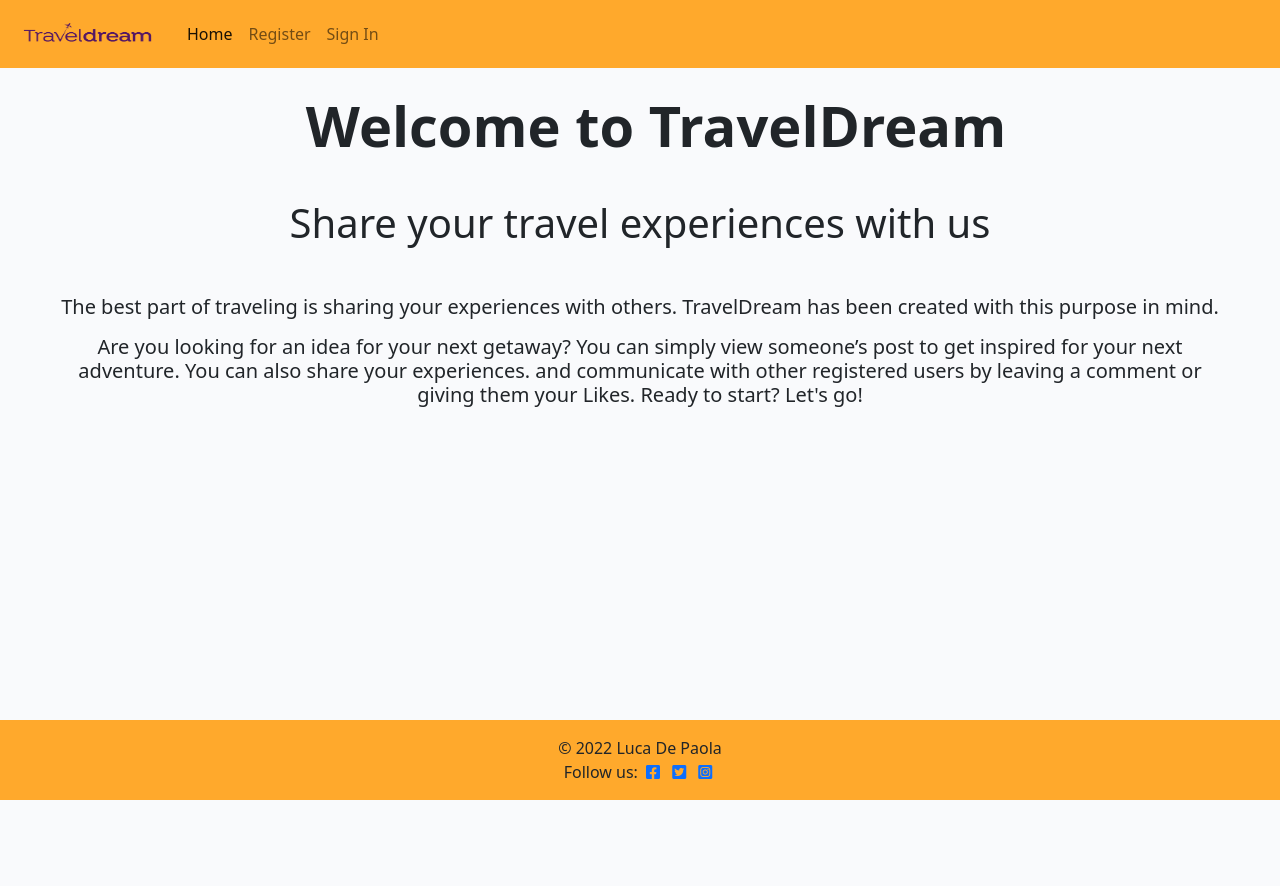
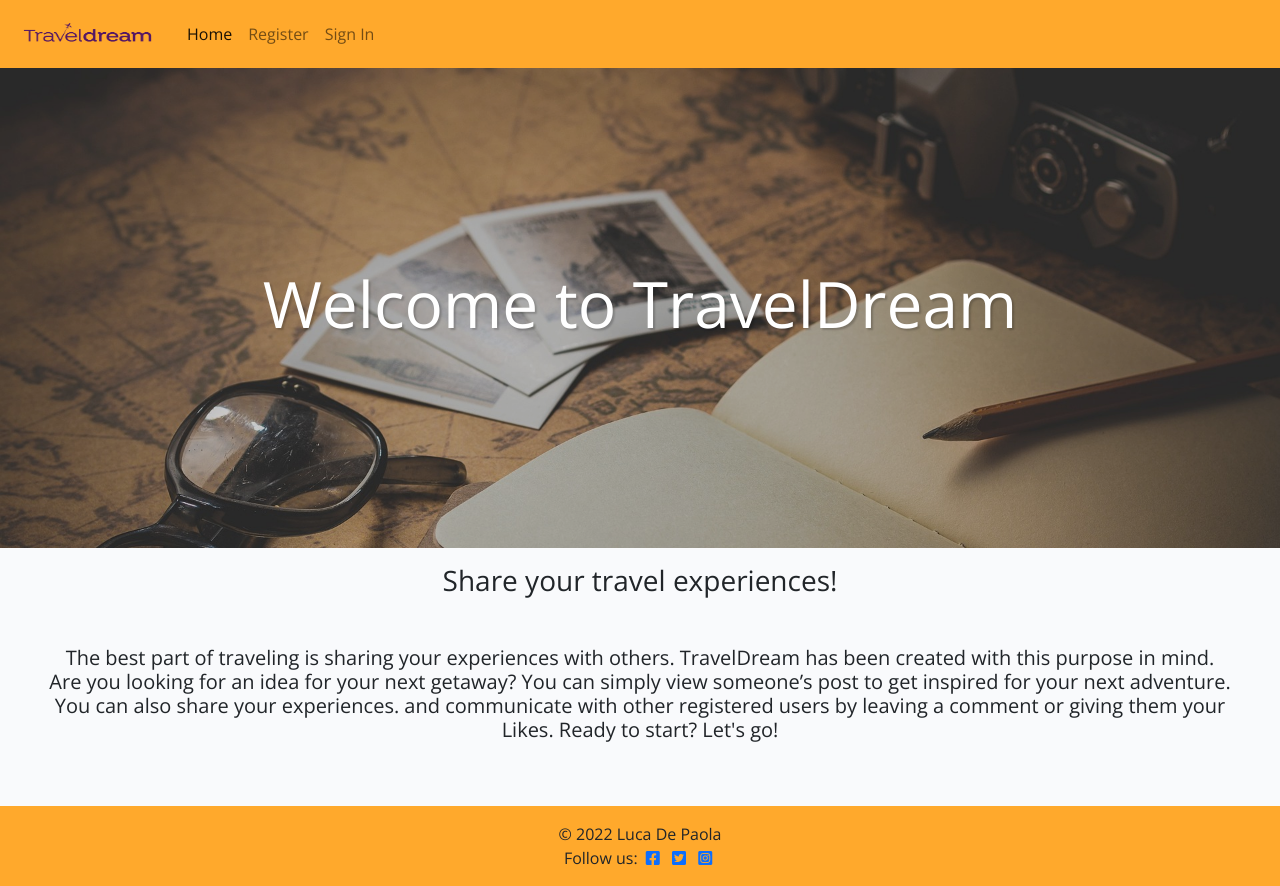
Before and after one commit to LucaDP07/TravelBlog, a Django app: page / in a window 1280 px wide. Before the commit the page ends 800 px from the top, so only its background shows below. Run offline with Django 3.2, Linux system fonts and the light colour scheme; data that the repository does not hold is empty.

Commit message:
Add background image overlay with text to index.html and style it

```diff
--- a/static/css/style.css
+++ b/static/css/style.css
@@ -1,5 +1,9 @@
+@import url('https://fonts.googleapis.com/css2?family=Lato:wght@900&family=Open+Sans:wght@300&display=swap');
+
 body {
     background-color: #F9FAFC;
+    font-family: Open Sans, sans-serif;
+
 }
 
 .brand {
@@ -142,3 +146,33 @@ body {
 table {
     border: 4px solid #FFA92C;
 }
+
+.hero-image {
+    background-size: cover;
+    min-height: 60vh;
+    position: relative;
+    color: white;
+    text-shadow: 2px 2px 2px rgba(0,0,0,.2);
+}
+
+h1 {
+    font-size: 4rem;
+}
+
+.color-overlay {
+    position: absolute;
+    width: 100%;
+    height: 100%;
+    background-color: rgba(0,0,0,.2);
+}
+
+@media (max-width:768px) {
+    .hero-image {
+        min-height: 30vh;
+    }
+
+    h1 {
+        font-size: calc(1.525rem + 3.3vw);
+    }
+
+}
--- a/templates/index.html
+++ b/templates/index.html
@@ -2,28 +2,29 @@
 {% load static %}
 {% block content %}
 
-<div class="container-fluid">
-    <div class="row hero-container">
-        <div class="hero-text align-middle ms-3 me-1">
-            <div class="display-4 fw-bold text-center m-4">Welcome to TravelDream</div>
-        </div>
+
+<div class="hero-image" style="background-image: url('{% static "images/notepad.jpg" %}')">
+    <div class="color-overlay d-flex justify-content-center align-items-center">
+        <h1>Welcome to TravelDream</h1>
     </div>
 </div>
+
 <section>
-    <h1 class="text-center mt-3">Share your travel experiences with us</h1>
+    <h3 class="text-center mt-3">Share your travel experiences!</h3>
 
     <div class="text-center m-5">
         <h5>
-        <p>The best part of traveling is sharing your experiences with others. TravelDream has been created with this purpose in mind.</p>
-        <p>Are you looking for an idea for your next getaway? You can simply view someone’s post to get inspired for your next adventure. You can also share your experiences.
+        The best part of traveling is sharing your experiences with others. TravelDream has been created with this purpose in mind.
+        Are you looking for an idea for your next getaway? You can simply view someone’s post to get inspired for your next adventure. You can also share your experiences.
             and communicate with other registered users by leaving a comment or giving them your Likes.
             Ready to start? Let's go!
-        </p></h5>
+        </h5>
 
 
     </div>
 
 </section>
+
 
 <div class="container-fluid">
     <div class="row">
```
Also changed, not shown: static/images/notepad.jpg (added).
